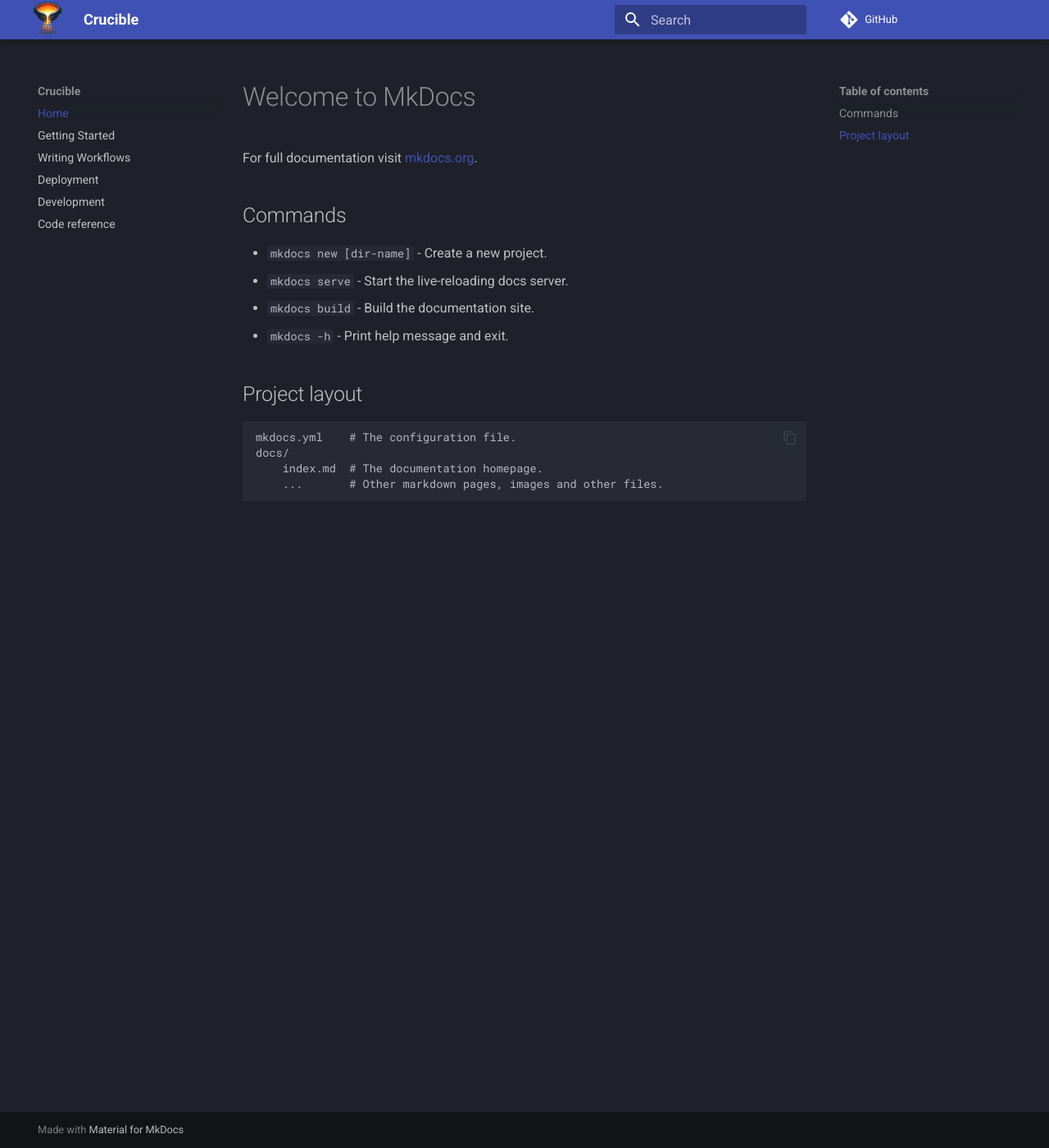
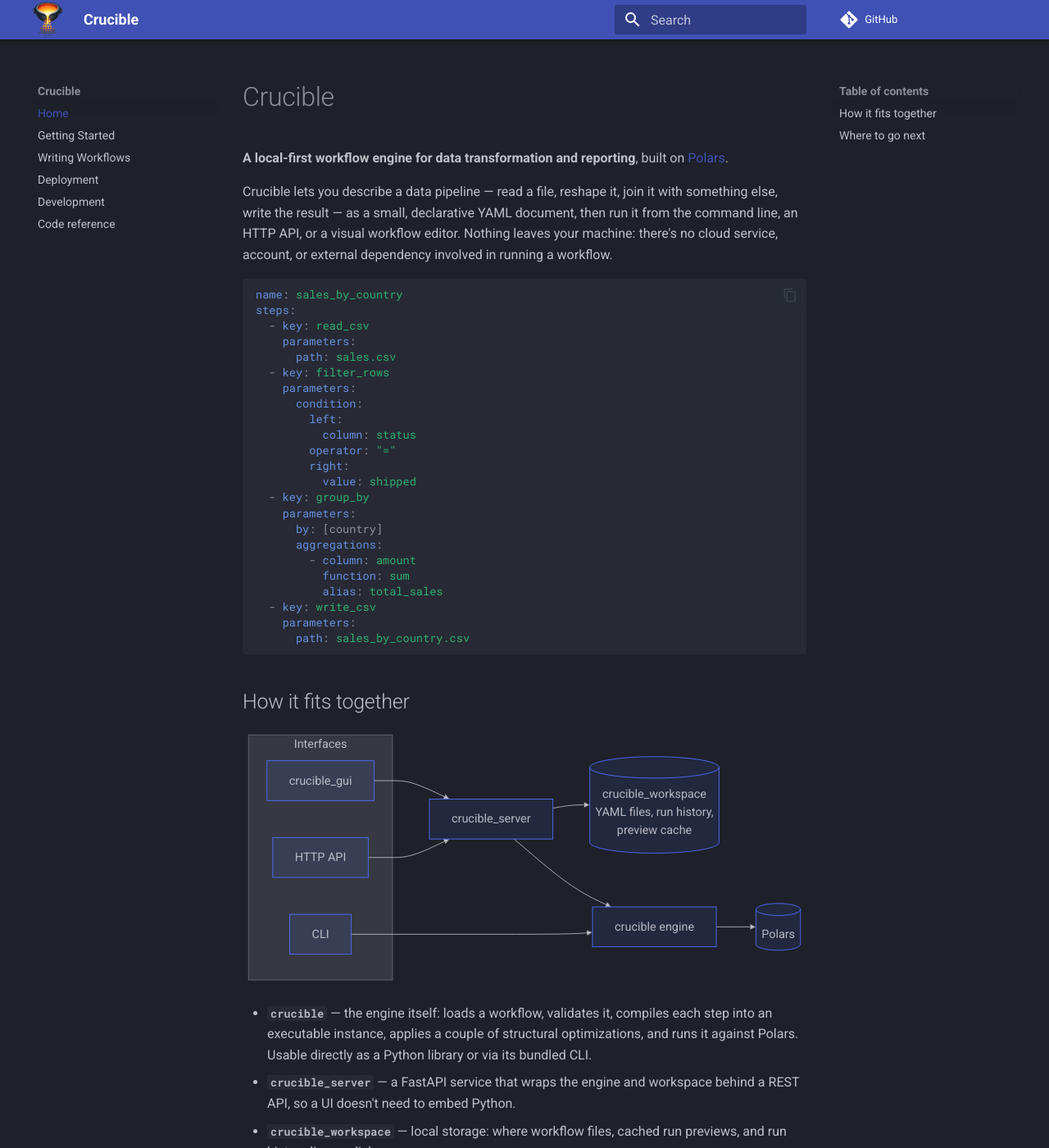
Before and after one commit to Nietaktowny/Crucible, an MkDocs documentation site: the page built from docs/index.md, in a window 1280 px wide and 1400 px high. Shown: the whole window at 82% size. Built offline with MkDocs 1.6.1 and Material for MkDocs 9.7.7, drawn with Linux system fonts in a browser that asks for light colours; comment, search, counter and statistics services are not loaded; some of the changed text lies outside the part shown.

Commit message:
Docs + docker setup

````diff
--- a/docs/index.md
+++ b/docs/index.md
@@ -1,17 +1,72 @@
-# Welcome to MkDocs
+# Crucible
 
-For full documentation visit [mkdocs.org](https://www.mkdocs.org).
+**A local-first workflow engine for data transformation and reporting**, built on [Polars](https://pola.rs).
 
-## Commands
+Crucible lets you describe a data pipeline — read a file, reshape it, join
+it with something else, write the result — as a small, declarative YAML
+document, then run it from the command line, an HTTP API, or a visual
+workflow editor. Nothing leaves your machine: there's no cloud service,
+account, or external dependency involved in running a workflow.
 
-* `mkdocs new [dir-name]` - Create a new project.
-* `mkdocs serve` - Start the live-reloading docs server.
-* `mkdocs build` - Build the documentation site.
-* `mkdocs -h` - Print help message and exit.
+```yaml
+name: sales_by_country
+steps:
+  - key: read_csv
+    parameters:
+      path: sales.csv
+  - key: filter_rows
+    parameters:
+      condition:
+        left:
+          column: status
+        operator: "="
+        right:
+          value: shipped
+  - key: group_by
+    parameters:
+      by: [country]
+      aggregations:
+        - column: amount
+          function: sum
+          alias: total_sales
+  - key: write_csv
+    parameters:
+      path: sales_by_country.csv
+```
 
-## Project layout
+## How it fits together
 
-    mkdocs.yml    # The configuration file.
-    docs/
-        index.md  # The documentation homepage.
-        ...       # Other markdown pages, images and other files.
+```mermaid
+flowchart LR
+    subgraph Interfaces
+        CLI[CLI]
+        GUI[crucible_gui]
+        API[HTTP API]
+    end
+
+    GUI --> Server[crucible_server]
+    API --> Server
+    Server --> Store[(crucible_workspace<br/>YAML files, run history,<br/>preview cache)]
+    Server --> Engine
+    CLI --> Engine[crucible engine]
+    Engine --> Polars[(Polars)]
+```
+
+- **`crucible`** — the engine itself: loads a workflow, validates it,
+  compiles each step into an executable instance, applies a couple of
+  structural optimizations, and runs it against Polars. Usable directly as
+  a Python library or via its bundled CLI.
+- **`crucible_server`** — a FastAPI service that wraps the engine and
+  workspace behind a REST API, so a UI doesn't need to embed Python.
+- **`crucible_workspace`** — local storage: where workflow files, cached
+  run previews, and run history live on disk.
+- **`crucible_gui`** — a React single-page app for building and running
+  workflows visually, talking to `crucible_server` over HTTP.
+
+## Where to go next
+
+- [Getting started](getting-started.md) — install Crucible and run your first workflow.
+- [Writing workflows](workflows.md) — the YAML format and the full step catalog.
+- [Deployment](deployment.md) — run the server and GUI with Docker.
+- [Development](development.md) — set up a dev environment and run the test suites.
+- [Code reference](reference.md) — generated API documentation.
````
Also changed, not shown: docker-compose.yml (added, +70 -0 lines), docs/deployment.md (added, +103 -0 lines), docs/development.md (added, +70 -0 lines), docs/getting-started.md (+91 -8 lines), docs/reference.md (+30 -5 lines), docs/workflows.md (+129 -0 lines), 3 other files.
